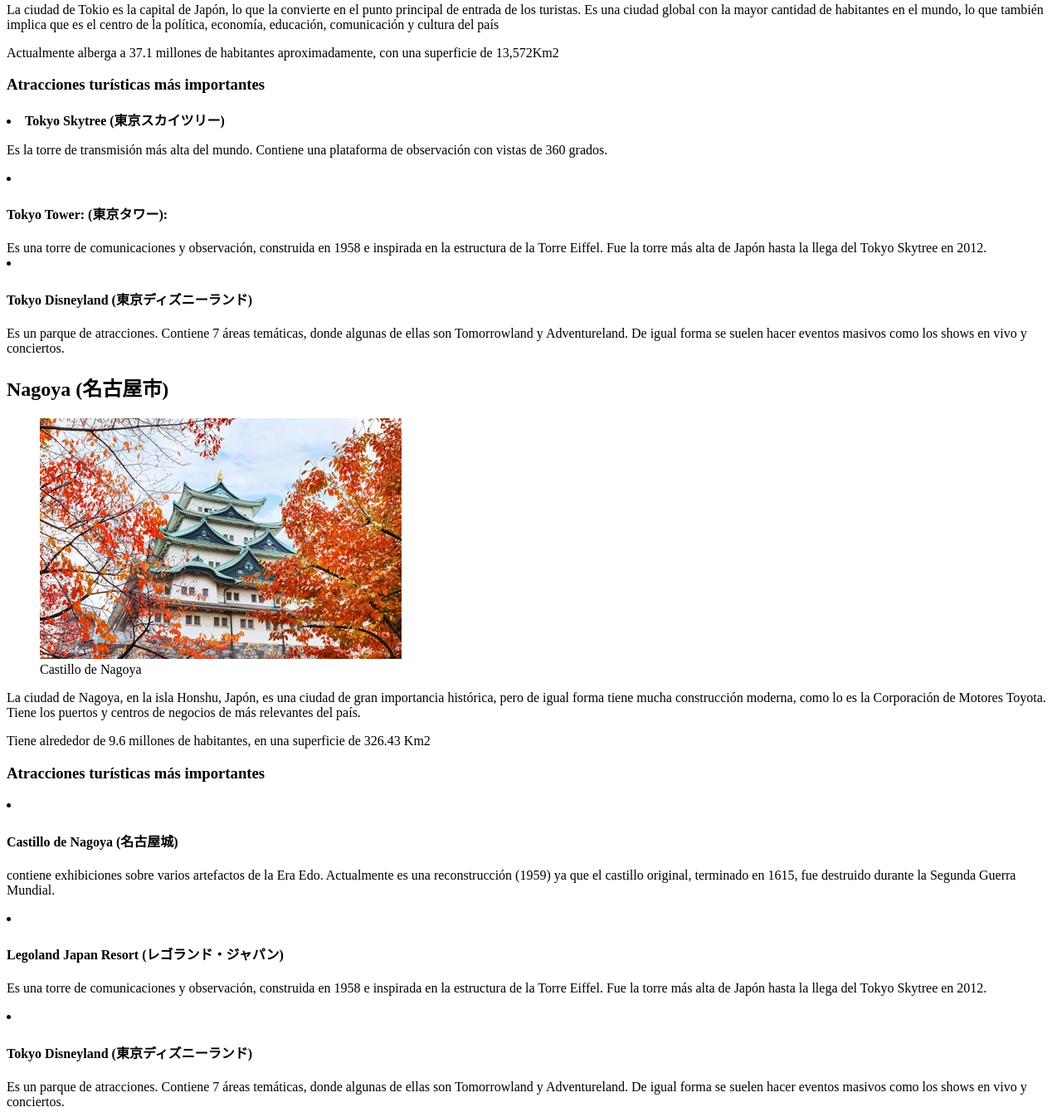
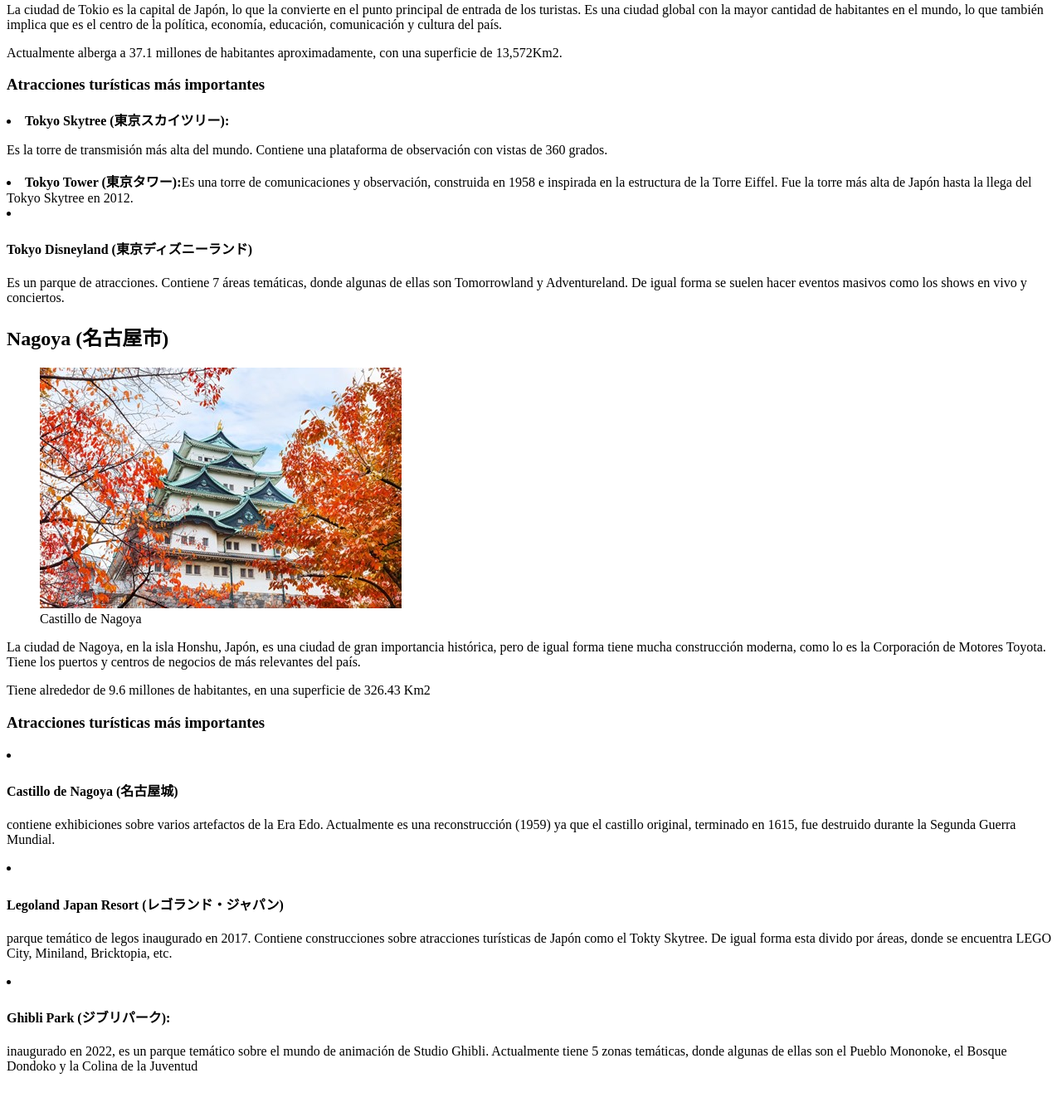
Before and after one commit to Ashuri315/Algunos-datos-sobre-Jap-n, a plain HTML site: page index.html in a window 1280 px wide. Shown: the part 1296-2636 px from the top of the page at 83% size. After the commit the page ends 2606 px from the top, so only its background shows below. Drawn offline with Linux system fonts and the light colour scheme.

Commit message:
Cambios de letras

```diff
--- a/index.html
+++ b/index.html
@@ -82,14 +82,14 @@
 
                 <p>La ciudad de Tokio es la capital de Japón, lo que la convierte en el punto principal de entrada de los turistas.
                     Es una ciudad global con la mayor cantidad de habitantes en el mundo, lo que también implica que es
-                    el centro de la política, economía, educación, comunicación y cultura del país</p>
-                <p>Actualmente alberga a 37.1 millones de habitantes aproximadamente, con una superficie de 13,572Km2</p>
+                    el centro de la política, economía, educación, comunicación y cultura del país.</p>
+                <p>Actualmente alberga a 37.1 millones de habitantes aproximadamente, con una superficie de 13,572Km2.</p>
                     <h3>Atracciones turísticas más importantes</h3>
                     <nav>
-                        <li><b>Tokyo Skytree (東京スカイツリー)</b>
+                        <li><b>Tokyo Skytree (東京スカイツリー):</b>
                         <p>Es la torre de transmisión más alta del mundo. Contiene una plataforma de observación con vistas de 360 grados.</p></li>
 
-                        <li><h4>Tokyo Tower: (東京タワー):</h4>Es una torre de comunicaciones y observación, construida en 1958 e
+                        <li><b>Tokyo Tower (東京タワー):</b>Es una torre de comunicaciones y observación, construida en 1958 e
                             inspirada en la estructura de la Torre Eiffel. Fue la torre más alta de Japón hasta la llega del Tokyo
                             Skytree en 2012.</li>
 
@@ -119,10 +119,14 @@
                             fue destruido durante la Segunda Guerra Mundial.</p></li>
 
                         <li><h4>Legoland Japan Resort (レゴランド・ジャパン)</h4>
-                        <p>Es una torre de comunicaciones y observación, construida en 1958 e inspirada en la estructura de la Torre Eiffel. Fue la torre más alta de Japón hasta la llega del Tokyo Skytree en 2012.</p></li>
+                        <p>parque temático de legos inaugurado en 2017. Contiene construcciones sobre atracciones turísticas de Japón
+                             como el Tokty Skytree. De igual forma esta divido por áreas, donde se encuentra LEGO City,
+                             Miniland, Bricktopia, etc.</p></li>
 
-                        <li><h4>Tokyo Disneyland (東京ディズニーランド)</h4>
-                        <p>Es un parque de atracciones. Contiene 7 áreas temáticas, donde algunas de ellas son Tomorrowland y Adventureland. De igual forma se suelen hacer eventos masivos como los shows en vivo y conciertos.</p></li>
+                        <li><h4>Ghibli Park (ジブリパーク):</h4>
+                        <p>inaugurado en 2022, es un parque temático sobre el mundo de animación de Studio Ghibli.
+                            Actualmente tiene 5 zonas temáticas, donde algunas de ellas son el Pueblo Mononoke,
+                            el Bosque Dondoko y la Colina de la Juventud</p></li>
                     </nav>
             </article>
         </section>
```
